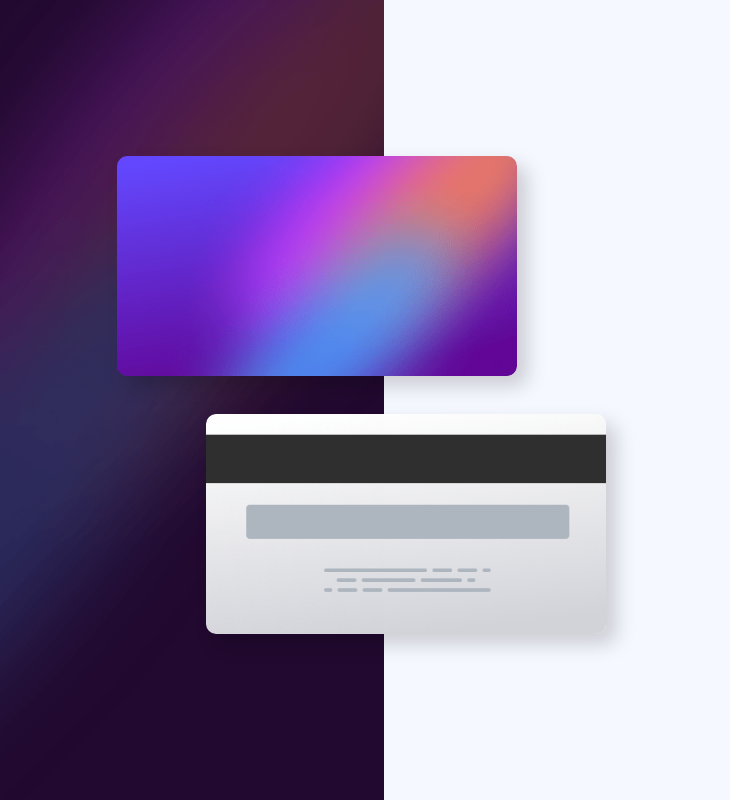
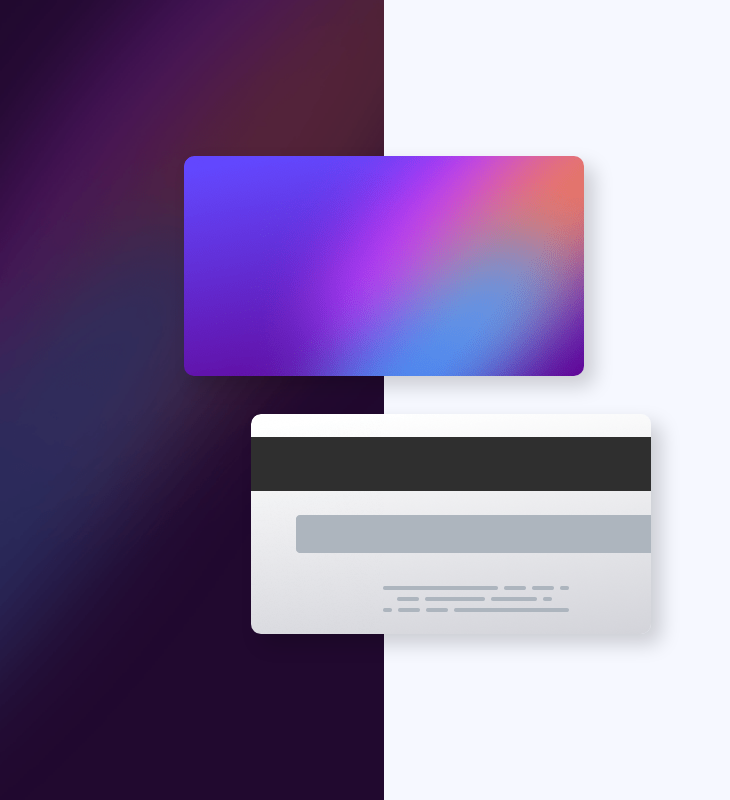
Before and after one commit to maicondguerian/interactive-card-details-form, a React (Vite) app: page / in a window 1280 px wide. Shown: the whole page, without its empty margins (0-730 px from the left). Built offline with nearby package versions, Linux system fonts and the light colour scheme.

Commit message:
styling cards

```diff
--- a/src/components/Background/PageBackground.jsx
+++ b/src/components/Background/PageBackground.jsx
@@ -1,21 +1,21 @@
 import styles from "./pageBackground.module.scss";
-import cardFrontImg from '../../assets/bg-card-front.png'
-import cardBackImg from '../../assets/bg-card-back.png'
 
-const CardFront = () =>{
-  return <img src={cardFrontImg} alt="cardFront" id={styles.cardFrontImg} />
+const CardFront = () => {
+  return <div alt="cardFront" id={styles.cardFrontImg}>
+  </div>
 }
-const CardBackImg = () =>{
-  return <img src={cardBackImg} alt="cardFront" id={styles.cardBackImg}/>
+const CardBackImg = () => {
+  return <div alt="cardFront" id={styles.cardBackImg}>
+  </div>
 }
 
 export const PageBackground = ( {children} ) => {
   return (
     <div id={styles.BackMain}>
       <div id={styles.LeftPageBackground}>
-         <CardFront />
-         <CardBackImg />
-        </div>
+        <CardFront />
+        <CardBackImg />
+      </div>
       <div id={styles.RightPageBackground}> {children} </div>
     </div>
   );
--- a/src/components/Background/pageBackground.module.scss
+++ b/src/components/Background/pageBackground.module.scss
@@ -1,3 +1,50 @@
+// $width: 25%;
+// $imgWidth: 400px;
+// $imgHeight: 220px;
+
+// #BackMain{
+//     display: flex;
+//     flex-direction: row;
+//     height: 100vh;
+//     width: 100vw;
+
+//     #LeftPageBackground{
+//         background-image: url('/src/assets/bg-main-desktop.png');
+//         background-size: cover;
+//         width: 30%;
+//         position: relative;
+
+//         #cardFrontImg{
+//             height: $imgHeight;
+//             width: $imgWidth;
+//             position: absolute;
+//             right: 0;
+//             top: 50%;
+//             margin-top: calc(($imgHeight / 0.9) * -1);
+//             margin-right: calc(($imgWidth / 3) * -1);
+//             box-shadow: 10px 10px 20px 0 rgba(0,0,0,.178);
+//             border-radius: 10px;
+//         }
+
+//         #cardBackImg{
+//             height: $imgHeight;
+//             width: $imgWidth;
+//             position: absolute;
+//             right: 0;
+//             top: 50%;
+//             margin-top: 0.9rem;
+//             margin-right: calc(($imgWidth / 1.8) * -1);
+//             box-shadow: 10px 10px 20px 0 rgba(0,0,0,.178);
+//             border-radius: 10px;
+//         }
+//     }
+
+//     #RightPageBackground{
+//         width: 70%;
+//         background-color: var(--white);
+//      }
+// }
+
 $width: 25%;
 $imgWidth: 400px;
 $imgHeight: 220px;
@@ -21,9 +68,10 @@ $imgHeight: 220px;
             right: 0;
             top: 50%;
             margin-top: calc(($imgHeight / 0.9) * -1);
-            margin-right: calc(($imgWidth / 3) * -1);
+            margin-right: calc(($imgWidth / 2) * -1);
             box-shadow: 10px 10px 20px 0 rgba(0,0,0,.178);
             border-radius: 10px;
+            background-image: url('../../assets/bg-card-front.png');
         }
 
         #cardBackImg{
@@ -33,9 +81,10 @@ $imgHeight: 220px;
             right: 0;
             top: 50%;
             margin-top: 0.9rem;
-            margin-right: calc(($imgWidth / 1.8) * -1);
+            margin-right: calc(($imgWidth / 1.5) * -1);
             box-shadow: 10px 10px 20px 0 rgba(0,0,0,.178);
             border-radius: 10px;
+            background-image: url('../../assets/bg-card-back.png');
         }
     }
 
```
